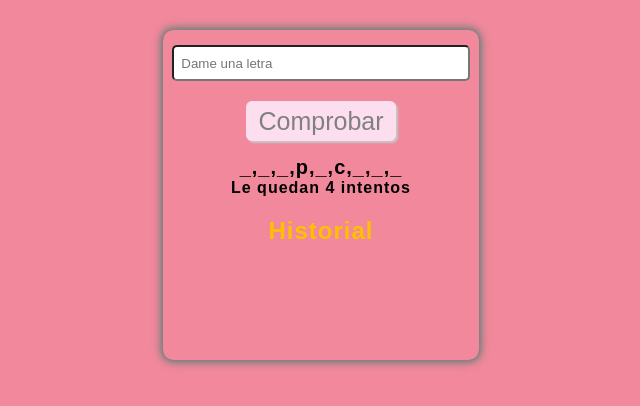
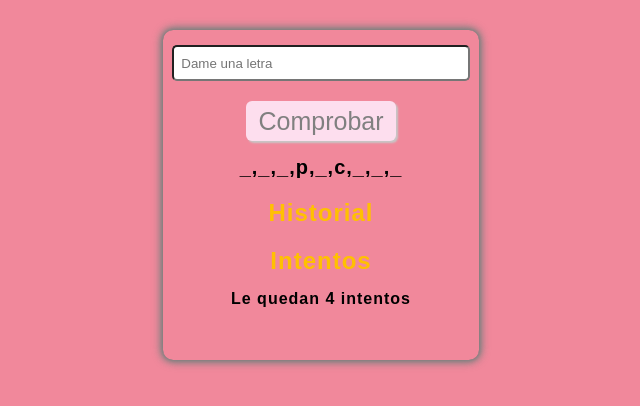
Before and after one commit to maguyzorro/juego1, a plain HTML site: page index.html in a window 1280 px wide. Shown: the whole page, without its empty margins (319-959 px from the left). Drawn offline with Linux system fonts and the light colour scheme.

Commit message:
Add files via upload

```diff
--- a/index.html
+++ b/index.html
@@ -12,10 +12,11 @@
     <input id="letra" type="text" placeholder="Dame una letra" maxlength="1">
     <button id="boton">Comprobar</button>
     <div id="resultado"></div>
-    <!--<h2>Intentos</h2>-->
-    <div id="intentos"></div>
     <h2>Historial</h2>
     <div id="historial"></div>
+    <h2>Intentos</h2>
+    <div id="intentos"></div>
+
     <script src="script.js"></script>
 </div>
 </body>
```
